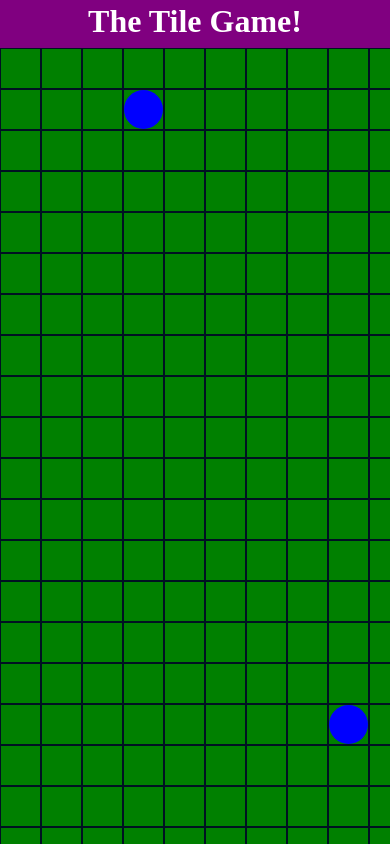
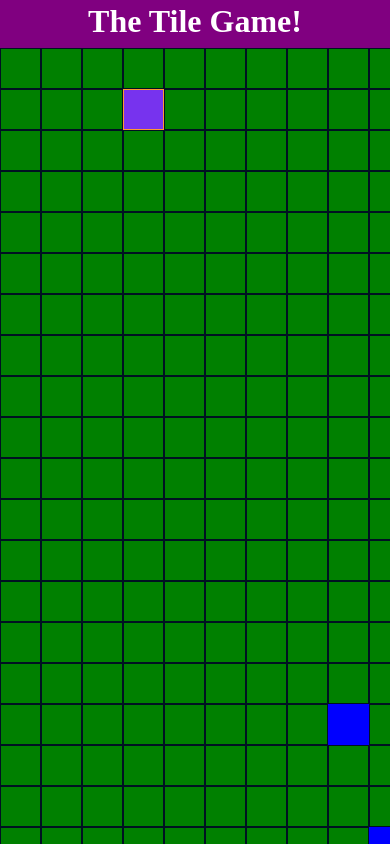
Before and after one commit to fractalbach/canvas-overload, a plain HTML site: page index.html in a window 390 px wide. Drawn offline with Linux system fonts and the light colour scheme.

Commit message:
css style changes, added fullscreen mode.

```diff
--- a/src/game.js
+++ b/src/game.js
@@ -9,6 +9,8 @@ _______________________________________________________________________
 const TILE_SIZE = 50;
 const N_TILES = 30;
 const ME = "myplayer";
+
+var MYPLAYER;
 var GAME;
 
 /*
@@ -150,16 +152,20 @@ const getNextLocation = (startRow, startCol, endRow, endCol) => {
     let row = startRow;
     let col = startCol;
 
+    if ((row < N_TILES) && (row >= 0)) {
         if (startRow < endRow) {
             row++;
         } else if (startRow > endRow) {
             row--;
         }
+    }
 
+    if ((col < N_TILES) && (col >= 0)) {
         if (startCol < endCol) {
             col++;
         } else if (startCol > endCol) {
             col--;
+        }
     }
     return [row, col];
 }
@@ -196,16 +202,22 @@ class Entity {
 
     }
 
+    updateNextLocation() {
+        [this.nextRow, this.nextCol] = getNextLocation(this.currentRow, this.currentCol, this.targetRow, this.targetCol);
+    }
+
     alignWith(element) {
         this.element.style.top = `${element.offsetTop}px`;
         this.element.style.left = `${element.offsetLeft}px`;
     }
 
     alignWithGrid() {
+        /*
             if (this.grid == undefined) {
                 console.warn(this, "alignWithGrid: entity doesn't have a reference to grid.");
                 return;
             }
+        */
         let tile = this.grid.tile(this.currentRow, this.currentCol);
         this.alignWith(tile);
     }
@@ -213,6 +225,10 @@ class Entity {
     alignWithPixel(x, y) {
         this.element.style.left = `${x}px`;
         this.element.style.top = `${y}px`;
+    }
+
+    resetAnimation() {
+        this.anim.isRunning = false;
     }
 
     isAtTarget() {
@@ -245,11 +261,12 @@ class Entity {
     {
         // If the entity is already at it's target, there is no need to move.
         if (this.isAtTarget()) {
+            this.alignWithGrid();
             return;
         }
 
         // The animation is done once it's reached the next tile (or it hasn't started yet.)
-        if (this.anim.isDone) {
+        if (this.anim.isRunning !== true) {
 
             // Restart the start/finish time to ensure the entity. reaches the next tile at the correct time.
             // This maintains a consistent animation regardless of how much time has passed between
@@ -263,8 +280,8 @@ class Entity {
             [this.anim.x0, this.anim.y0] = this.grid.locationToXY(this.currentRow, this.currentCol);
             [this.anim.xf, this.anim.yf] = this.grid.locationToXY(this.nextRow, this.nextCol);
 
-            // Save the animation state.
-            this.anim.isDone = false;
+            // Running state of the animation.
+            this.anim.isRunning = true;
         }
 
         // At this point, the animation is running.
@@ -278,7 +295,7 @@ class Entity {
             this.currentRow = this.nextRow;
             this.currentCol = this.nextCol;
             this.alignWithGrid();
-            this.anim.isDone = true;
+            this.anim.isRunning = false;
             return;
         }
 
@@ -290,6 +307,8 @@ class Entity {
         this.alignWithPixel(x, y);
         return;
     }
+
+
 
 }
 
@@ -365,7 +384,7 @@ _______________________________________________________________________
 
 export class Game {
     constructor() {
-        this.display = new Display(30, 30);
+        this.display = new Display(N_TILES, N_TILES);
         this.state = new State();
         startGame(this);
     }
@@ -374,10 +393,11 @@ export class Game {
         let p = new Player(key);
         this.state.players.set(key, p);
         this.display.add(key, p);
+        return p;
     }
 
     getPlayerElement(key) {
-        return this.display.getEle(key);
+        return this.display.ents.get(key);
     }
 
     setLocation(key, row, col) {
@@ -395,26 +415,74 @@ export class Game {
         let ent = this.state.players.get(key);
         ent.targetRow = row;
         ent.targetCol = col;
-        // ent.updateFrame();
     }
 };
 
-// startGame is a private function that launches the game for the first time.
-// it happens automatically after the Game object is created.
-let hasStarted = false;
-function startGame(game) {
 
-    // makes sure that this function doesn't run twice.
-    if (hasStarted) {
-        return;
+
+
+// NOTE: might have strange support for mozilla.  Doesn't support microsoft.
+const initFullscreenHandlers = ()=> {
+
+    const requestFullscreen = ()=> {
+        if (document.body.webkitRequestFullScreen) {
+            document.body.webkitRequestFullScreen();
+        } else if (document.body.webkitRequestFullScreen) {
+            document.body.mozRequestFullScreen();
+        }
     }
 
-    test(game);
-
-    // declare that the game has started.
-    hasStarted = true;
+    const exitFullscreen = ()=> {
+        if (document.webkitExitFullscreen) {
+            document.webkitExitFullscreen();
+        } else if (document.mozCancelFullScreen) {
+            document.mozCancelFullScreen();
+        }
     }
 
+    const isFullScreen = ()=> {
+        return document.webkitIsFullScreen;
+    }
+
+    const fullscreenEnabled = ()=> {
+        if (document.webkitFullscreenEnabled) {
+            return document.webkitFullscreenEnabled;
+        } else if (document.mozFullScreenEnabled) {
+            return document.mozFullScreenEnabled
+        } else {
+            console.warn("Fullscreen mode cannot be determined.")
+            return undefined
+        }
+    }
+
+    const toggleFullScreen = (event)=> {
+        if (isFullScreen() === false) {
+            requestFullscreen();
+        } else {
+            exitFullscreen();
+        }
+    }
+
+    document.querySelector('#menubar').addEventListener('click', toggleFullScreen)
+}
+
+
+function initEventListeners() {
+    initFullscreenHandlers();
+}
+
+
+
+/*
+_______________________________________________________________________
+                              M A I N
+=======================================================================
+*/
+function startGame(game) {
+    GAME = game;
+    test(game);
+    initEventListeners();
+}
 
 
 
@@ -425,24 +493,24 @@ _______________________________________________________________________
 =======================================================================
 */
 function test(game) {
-    GAME = game;
 
     // add a player to the game map.
-    game.addPlayer(ME);
+    let MYPLAYER = game.addPlayer(ME);
     game.setLocation(ME, 1, 2);
     game.setTarget(ME, 1, 3);
+    MYPLAYER.element.classList.add('myplayer');
+
 
     // used for random names.
     let possible = "ABCDEFGHIJKLMNOPQRSTUVWXYZabcdefghijklmnopqrstuvwxyz0123456789";
-    let randString = (n) => {
+    const randString = (n) => {
         let s = "";
         for (let i=0; i<n; i++) {
             s += possible.charAt(Math.floor(Math.random()*possible.length));
         }
         return s;
     }
-    let randTile = () => Math.floor(Math.random() * N_TILES);
-
+    const randTile = () => Math.floor(Math.random() * N_TILES);
 
     // Add 10 random players, moving to random locations.
     for (let i=0; i<10; i++) {
@@ -459,17 +527,18 @@ function test(game) {
 
     let me = game.players
 
-    let doHighlight = function(event) {
+    let handleClickEvent = (event) => {
+        // console.log("Clicked on:", event.target);
         if (!event.target.classList.contains('tile')) {
             return;
         }
         let [row, col] = game.display.grid.locationOfTile(event.target);
-        console.log('Clicked:', event.target, `location:(${row}, ${col})`, ME);
+        // console.log('Clicked:', event.target, `location:(${row}, ${col})`, ME);
         game.setTarget(ME, row, col);
     }
 
     console.log(game.display.ents);
-    game.display.element.addEventListener('mousedown', doHighlight);
+    game.display.element.addEventListener('mousedown', handleClickEvent);
 
     window.requestAnimationFrame(mainloop);
 }
@@ -510,7 +579,7 @@ _______________________________________________________________________
 // }
 
 
-const mainloop = (timestamp) => {
+function mainloop(timestamp) {
     for (let [key, ent] of GAME.display.ents) {
         ent.doFrame(timestamp);
     }
--- a/style.css
+++ b/style.css
@@ -27,12 +27,15 @@ body {
     grid-column: 1 / 1;
     background: transparent;
     pointer-events: none;
-    /* display: flex; */
-    /* width: auto; */
 }
 
 #Display > * > * {
     pointer-events: auto;
+}
+
+#DisplayEnts {
+    width: 0;
+    height: 0;
 }
 
 /*                       Tile Effects
@@ -48,7 +51,7 @@ body {
 }
 
 .player:active, .tile:active {
-    background: purple;
+    background: #c0ffee;
 }
 
 /*              Auto-adjusting Tile Widths & Heights
@@ -69,7 +72,7 @@ body {
     display: flex;
 }
 
-/*    Adjustments based on  Width / Height of Window
+/*             Landscape / Portrait Media Modes
 ============================================================= */
 @media (orientation: landscape) {
     .player, .tile {
@@ -105,6 +108,8 @@ body {
         right: 0;
         top: 3em;
         bottom: 0;
+        display: flex;
+        white-space: nowrap;
     }
 
     #menubar {
@@ -119,9 +124,14 @@ body {
 ============================================================= */
 .player {
     background: blue;
-    border-radius: 10vw;
-    margin: 1px;
+    border: 1px transparent solid;
+    margin: 0px;
     position: relative;
+}
+
+.myplayer {
+    background: #73e;
+    border: 1px #f93 solid;
 }
 
 /*                   Highlighted Objects
@@ -137,4 +147,6 @@ body {
     margin: auto auto;
     text-align: center;
     color: white;
+    user-select: none;
+    pointer-events: none;
 }
```
Lines whose indentation alone changed are shown as unchanged.
